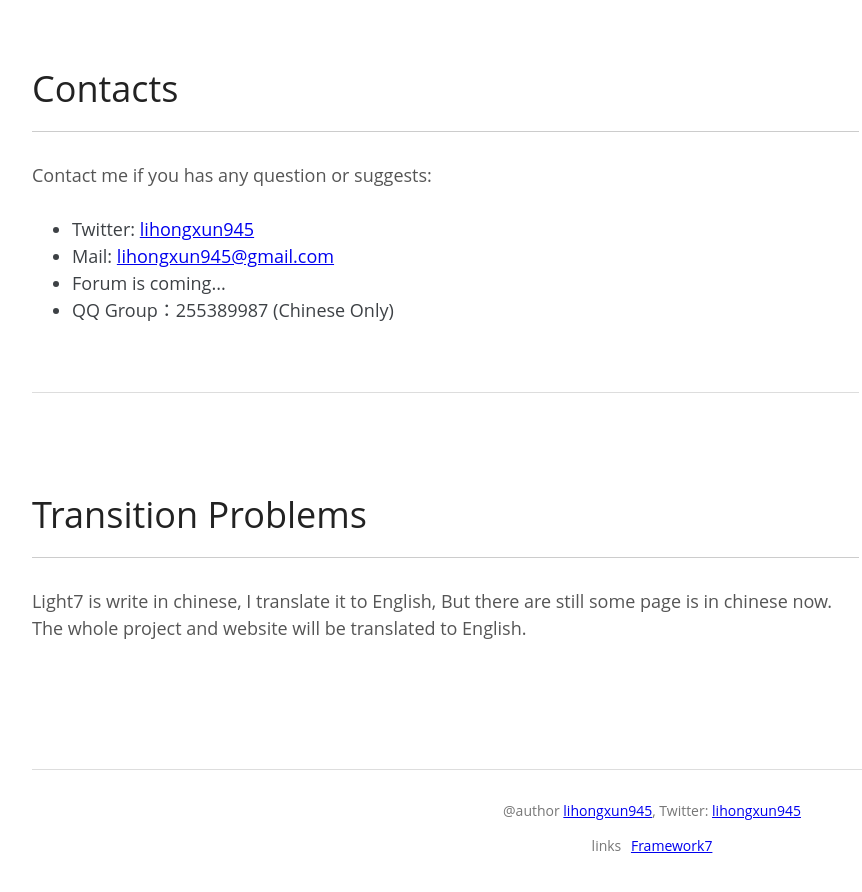
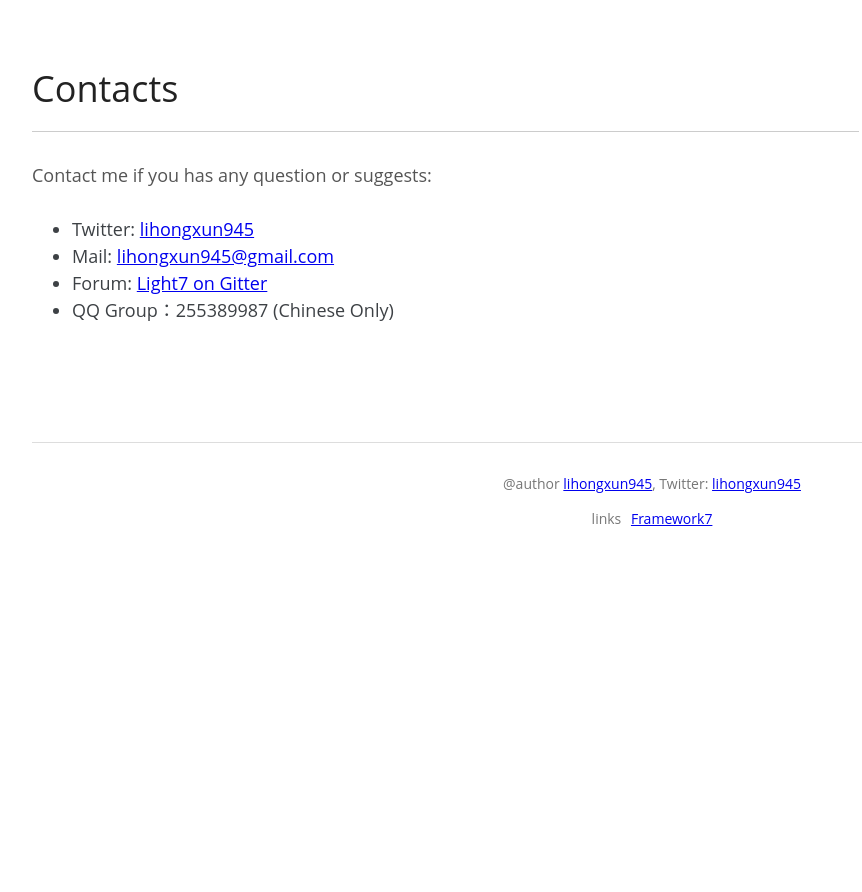
Before and after one commit to lihongxun945/light7-cn, a Jekyll site: the page built from docs/about.html, in a window 1280 px wide and 900 px high, scrolled down 1102 px. Shown: the top 892 px of the window, without its empty margins (11-873 px from the left). Built offline with Jekyll 4.4.1, drawn with Linux system fonts in a browser that asks for light colours; a style sheet for code colours, icons or effects is not loaded; after the commit the page ends 1675 px from its top, so only the background shows below that.

Commit message:
add gitter in about page

```diff
--- a/docs/about.html
+++ b/docs/about.html
@@ -39,15 +39,11 @@ title: About &middot; light7
         <ul>
           <li>Twitter: <a href="https://twitter.com/lihongxun945" target="_blank">lihongxun945</a></li>
           <li>Mail: <a href='mailto:lihongxun945@gmail.com'>lihongxun945@gmail.com</a></li>
-          <li>Forum is coming...</li>
+          <li>Forum: <a href='https://gitter.im/lihongxun945/light7'>Light7 on Gitter</a></li>
           <li>QQ Group：255389987 (Chinese Only)</li>
         </ul>
       </div>
 
-      <div class="docs-section">
-        <h2>Transition Problems</h2>
-        <p>Light7 is write in chinese, I translate it to English, But there are still some page is in chinese now. The whole project and website will be translated to English.</p>
-      </div>
     </div>
 
   </div>
```
